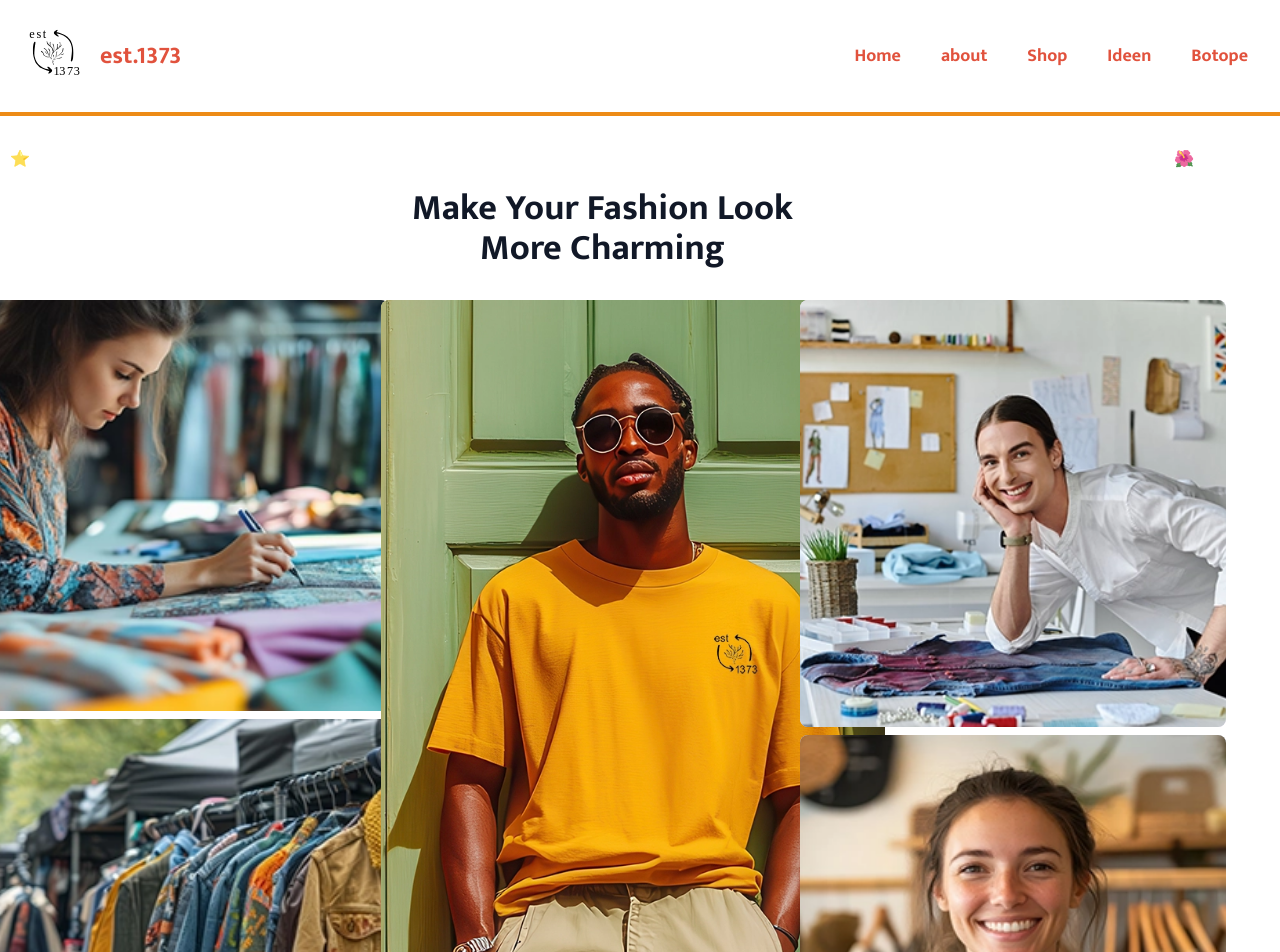
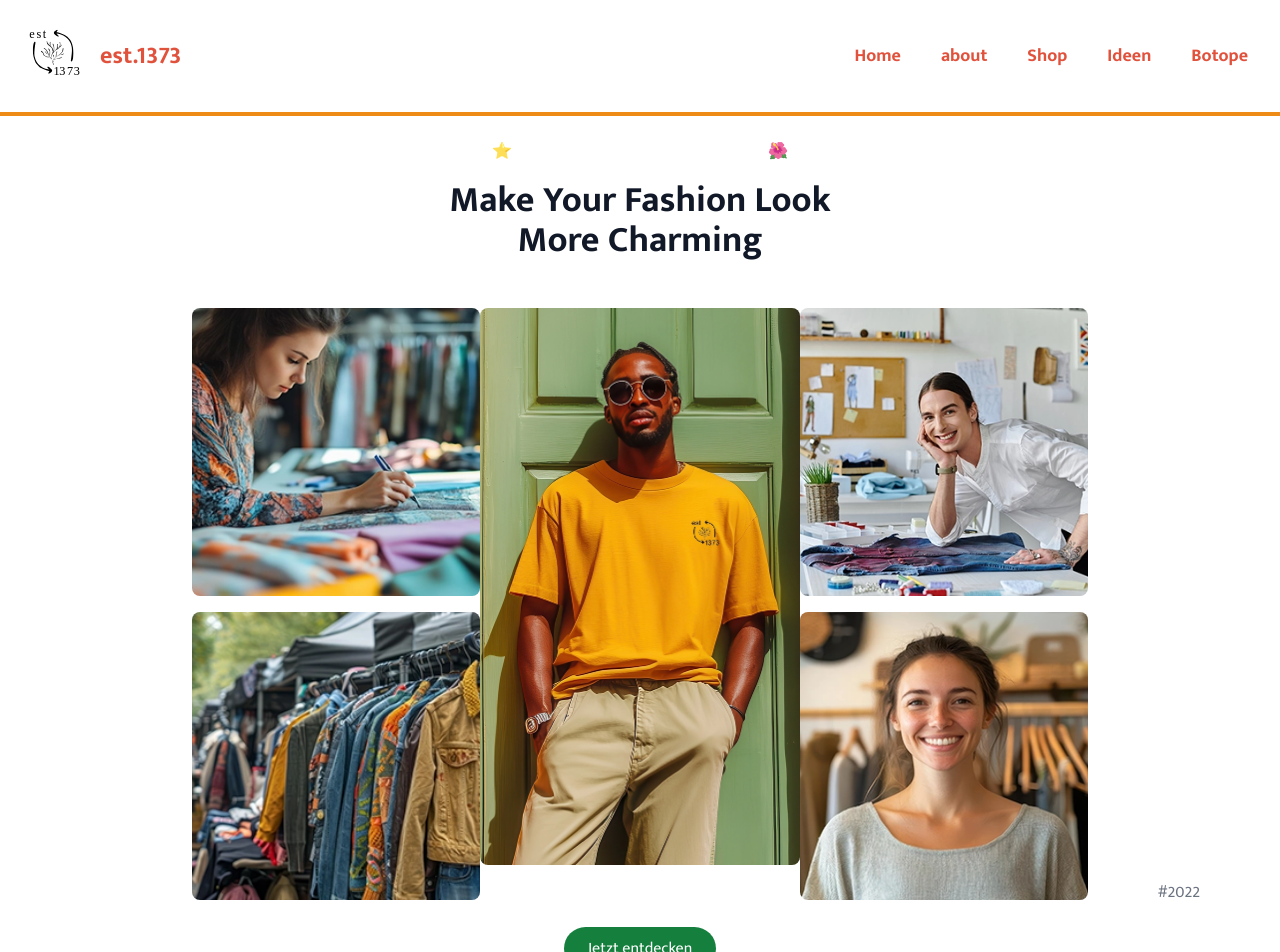
Before and after one commit to joka21/est1373, a Next.js app: page / in a window 1280 px wide. Shown: the top 952 px of the page. Built offline with nearby package versions, Linux system fonts and the light colour scheme.

Commit message:
new header

```diff
--- a/components/FashionHero.tsx
+++ b/components/FashionHero.tsx
@@ -20,47 +20,47 @@ const FashionHero: React.FC = () => {
   };
 
   return (
-    <section className="w-[110%] -ml-[5%] max-w-7xl mx-auto px-4 pt-2">
+    <section className="w-full max-w-6xl mx-auto px-4">
       {/* Header Section */}
-      <div className="flex items-center justify-between mb-4 px-8">
+      <div className="flex items-center justify-center gap-64 mb-4">
         <span className="text-yellow-400 animate-pulse">⭐</span>
         <span className="text-red-500 animate-pulse">🌺</span>
       </div>
 
       {/* Main Title */}
-      <h2 className="text-4xl font-bold text-center mb-8 px-16 animate-fade-in">
+      <div className="text-center mb-12">
+        <h2 className="text-4xl font-bold inline-block">
           Make Your Fashion Look<br />
           More Charming
         </h2>
+      </div>
 
-      {/* Image Grid */}
-      <div className="grid grid-cols-3 gap-2">
-        {/* Left Column */}
-        <div className="space-y-2">
-          <div className="bg-orange-100 rounded-lg p-2 aspect-square relative hover:scale-105 transition-transform duration-300">
+      {/* Image Grid - Centered Layout */}
+      <div className="relative w-full max-w-4xl mx-auto">
+        {/* Left Images */}
+        <div className="absolute left-0 top-0 space-y-4 z-10">
+          <div className="w-72 h-72 relative rounded-lg overflow-hidden hover:scale-105 transition-transform duration-300">
             <Image
               src={sideImages[0].src}
               alt={sideImages[0].alt}
               fill
-              className="object-cover rounded-lg"
+              className="object-cover"
             />
           </div>
-          <div className="bg-orange-100 rounded-lg p-2 aspect-square relative hover:scale-105 transition-transform duration-300">
+          <div className="w-72 h-72 relative rounded-lg overflow-hidden hover:scale-105 transition-transform duration-300">
             <Image
               src={sideImages[1].src}
               alt={sideImages[1].alt}
               fill
-              className="object-cover rounded-lg"
+              className="object-cover"
             />
           </div>
         </div>
 
-        {/* Middle Column - Main Image */}
-        <div className="-mx-4">
-          <div className="bg-yellow-100 rounded-lg p-2 relative hover:scale-105 transition-transform duration-300"
+        {/* Center Image */}
+        <div className="mx-auto w-80 relative z-20"
           style={{
             aspectRatio: '689/1200',
-              minHeight: 'calc(100% + 1rem)'
           }}>
           <Image
             src={mainImage.src}
@@ -70,31 +70,30 @@ const FashionHero: React.FC = () => {
             className="object-cover rounded-lg"
           />
         </div>
-        </div>
 
-        {/* Right Column */}
-        <div className="space-y-2 -ml-4">
-          <div className="bg-purple-100 rounded-lg p-2 aspect-square relative hover:scale-105 transition-transform duration-300">
+        {/* Right Images */}
+        <div className="absolute right-0 top-0 space-y-4 z-10">
+          <div className="w-72 h-72 relative rounded-lg overflow-hidden hover:scale-105 transition-transform duration-300">
             <Image
               src={sideImages[2].src}
               alt={sideImages[2].alt}
               fill
-              className="object-cover rounded-lg"
+              className="object-cover"
             />
           </div>
-          <div className="bg-blue-100 rounded-lg p-2 aspect-square relative hover:scale-105 transition-transform duration-300">
+          <div className="w-72 h-72 relative rounded-lg overflow-hidden hover:scale-105 transition-transform duration-300">
             <Image
               src={sideImages[3].src}
               alt={sideImages[3].alt}
               fill
-              className="object-cover rounded-lg"
+              className="object-cover"
             />
           </div>
         </div>
       </div>
 
-      {/* Bottom Section */}
-      <div className="text-right mt-2">
+      {/* Bottom Tag */}
+      <div className="text-right mt-4">
         <span className="text-gray-500">#2022</span>
       </div>
     </section>
```
Lines whose indentation alone changed are shown as unchanged.
